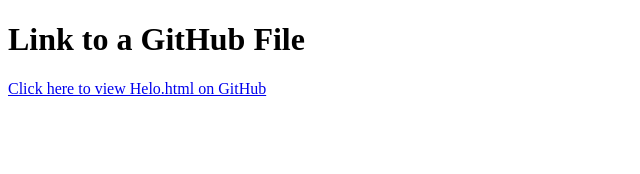
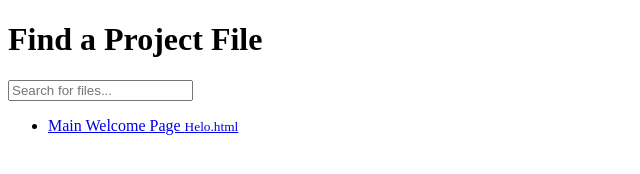
Before and after one commit to Curiouskite/Curiouskite.github.io, a plain HTML site: page index.html in a window 1280 px wide. Shown: the whole page, without its empty margins (0-640 px from the left). Drawn offline with Linux system fonts and the light colour scheme.

Commit message:
Update index.html

```diff
--- a/index.html
+++ b/index.html
@@ -1,15 +1,28 @@
 <!DOCTYPE html>
 <html lang="en">
 <head>
-    <title>Redirect Example</title>
+    <meta charset="UTF-8">
+    <meta name="viewport" content="width=device-width, initial-scale=1.0">
+    <title>File Search</title>
+    <link rel="stylesheet" href="style.css">
 </head>
 <body>
 
-    <h1>Link to a GitHub File</h1>
+    <div class="container">
+        <h1>Find a Project File</h1>
 
-    <a href="Helo.html">
-        Click here to view Helo.html on GitHub
-    </a>
+        <input type="text" id="searchInput" class="search-bar" placeholder="Search for files...">
 
+        <ul id="fileList">
+            <li>
+                <a href="Helo.html">
+                    Main Welcome Page
+                    <small>Helo.html</small>
+                </a>
+            </li>
+        </ul>
+    </div>
+
+    <script src="script.js"></script>
 </body>
 </html>
```
